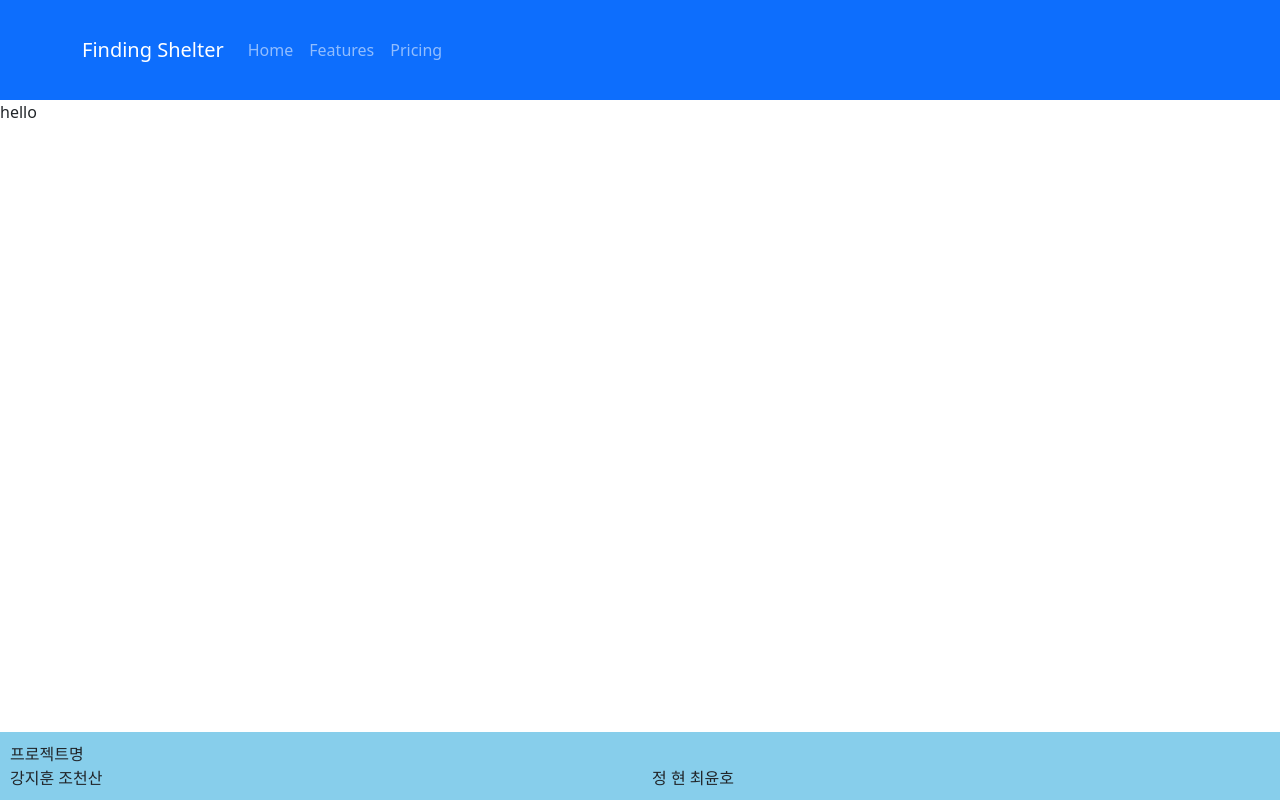
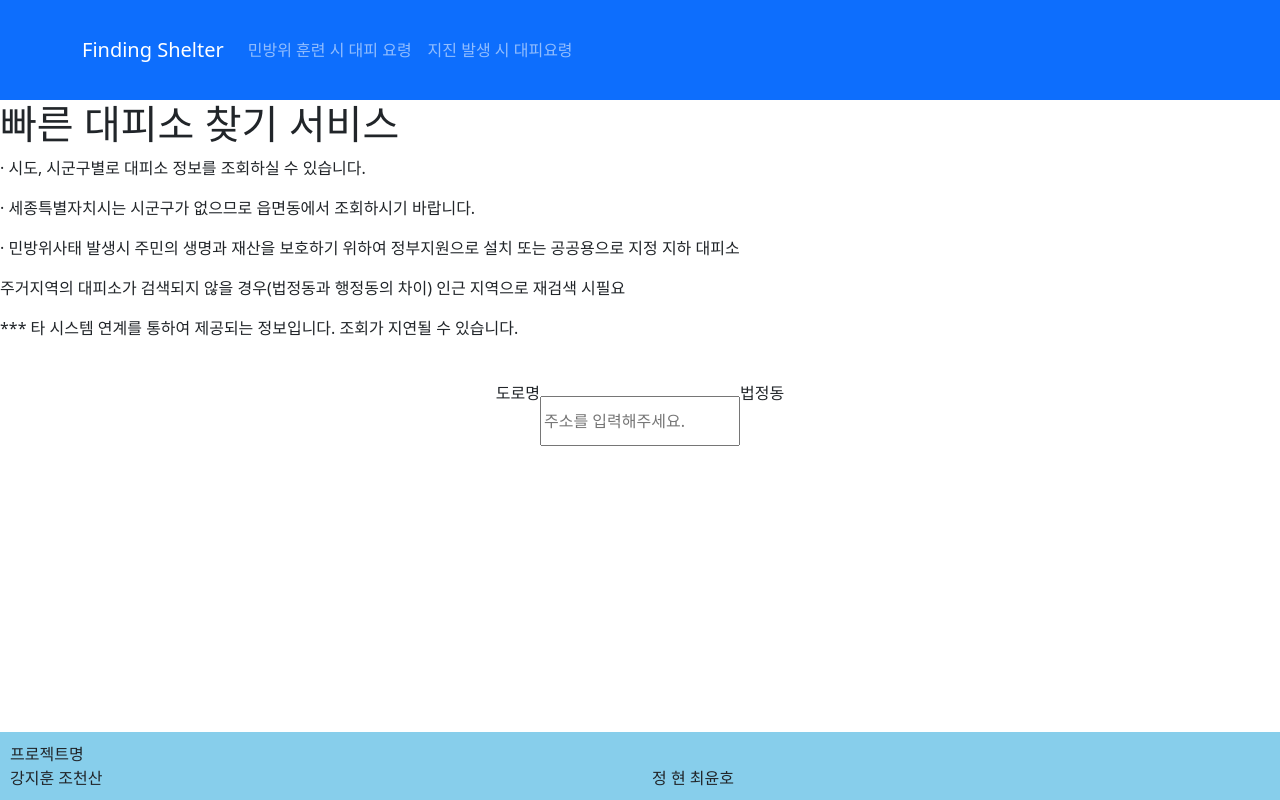
Before and after one commit to KwangWoonUnivOpenSource/Finding_Shellter_Frontend, a React (Create React App) app: page / in a window 1280 px wide. Built offline with nearby package versions, Linux system fonts and the light colour scheme.

Commit message:
11/13 arthur

```diff
--- a/src/App.js
+++ b/src/App.js
@@ -1,18 +1,21 @@
-import { Route,Routes } from "react-router-dom";
+import { Routes, Route, Link, useNavigate, Outlet } from 'react-router-dom'
 import Nav from "./components/nav/Nav";
 import Header from "./components/header/Header";
 import Home from "./pages/Home";
-//import Search from "./components/Search";
+import Search from "./components/SearchAdress";
 import Footer from "./components/footer/Footer";
 
 function App() {
   return (
     <div className="App">
-      <Header/>
       <Routes>
-        <Route path="/" element ={<Home/>}/>
-      </Routes>
-      <Footer/>
+
+        <Route path ="/" element = {<Header/>}>
+
+          </Route>
+        </Routes>
+       <Home/>
+       <Footer/>
     </div>
   );
 }
--- /dev/null
+++ b/src/components/SearchAdress/SearchAddress.module.css
@@ -0,0 +1,14 @@
+.inputbox{
+  display: flex;
+  justify-content: center;
+  align-items: center;
+
+}
+.input{
+  width: 200px;
+  height: 50px;
+  flex-shrink: 0;
+  stroke-width: 1.5px;
+  stroke: #A9A9A9;
+  margin-top: 40px;
+}
--- /dev/null
+++ b/src/components/SearchAdress/index.jsx
@@ -0,0 +1,11 @@
+import style from "./SearchAddress.module.css"
+function SearchAddress(){
+return(
+  <div className= {style.inputbox}>
+    <p>도로명</p>
+    <input  className = {style.input} placeholder='주소를 입력해주세요.'/>
+    <p>법정동</p>
+  </div>
+  );
+}
+export default SearchAddress
--- a/src/components/header/Header.jsx
+++ b/src/components/header/Header.jsx
@@ -3,25 +3,26 @@ import style from "./Header.module.css"
 import Container from 'react-bootstrap/Container';
 import Nav from 'react-bootstrap/Nav';
 import Navbar from 'react-bootstrap/Navbar';
+import { Outlet } from 'react-router-dom';
  function Header(){
 
   return (
-    <>
+    <div>
+
       <Navbar  className = {style.nav} bg="primary" data-bs-theme="dark">
         <Container>
           <Navbar.Brand href="#home">Finding Shelter</Navbar.Brand>
           <Nav className="me-auto">
-            <Nav.Link href="#home">Home</Nav.Link>
-            <Nav.Link href="#features">Features</Nav.Link>
-            <Nav.Link href="#pricing">Pricing</Nav.Link>
+            <Nav.Link href="#home">민방위 훈련 시 대피 요령</Nav.Link>
+            <Nav.Link href="#features">지진 발생 시 대피요령</Nav.Link>
           </Nav>
         </Container>
       </Navbar>
-    </>
+        <Outlet>
+
+      </Outlet>
+    </div>
   );
 };
-    //    <div className = {style.header}>
-    //         <h2>Finding Shelter</h2>
-    //    </div>
 
 export default Header;
--- a/src/pages/Home.jsx
+++ b/src/pages/Home.jsx
@@ -1,9 +1,19 @@
-import './Home.module.css'
+import style from './Home.module.css';
+import SearchAddress from "../components/SearchAdress";
+function Home(){
+    return (
+        <div>
+            <div className={style.textbox}>
+            <h1>빠른 대피소 찾기 서비스</h1>
+            <p>· 시도, 시군구별로 대피소 정보를 조회하실 수 있습니다.</p>
+            <p>· 세종특별자치시는 시군구가 없으므로 읍면동에서 조회하시기 바랍니다.</p>
+            <p>· 민방위사태 발생시 주민의 생명과 재산을 보호하기 위하여 정부지원으로 설치 또는 공공용으로 지정 지하 대피소</p>
+            <p>주거지역의 대피소가 검색되지 않을 경우(법정동과 행정동의 차이) 인근 지역으로 재검색 시필요</p>
+            <p>*** 타 시스템 연계를 통하여 제공되는 정보입니다. 조회가 지연될 수 있습니다.</p>
+            </div>
+            <SearchAddress/>
 
-export default function Home(){
-    return (
-        <div className="home">
-            <p3 > hello </p3>
         </div>
-    )
+    );
 }
+export default Home
--- a/src/pages/Home.module.css
+++ b/src/pages/Home.module.css
@@ -7,3 +7,9 @@
     min-height: 100%;
     padding-bottom: 20px;
 }
+.textbox{
+    display: flex;
+    justify-content:center;
+    align-items: left;
+    flex-direction: column;
+}
```
Also changed, not shown: src/components/Search/index.jsx (deleted, +0 -16 lines), src/components/Search/Search.module.css (deleted).
